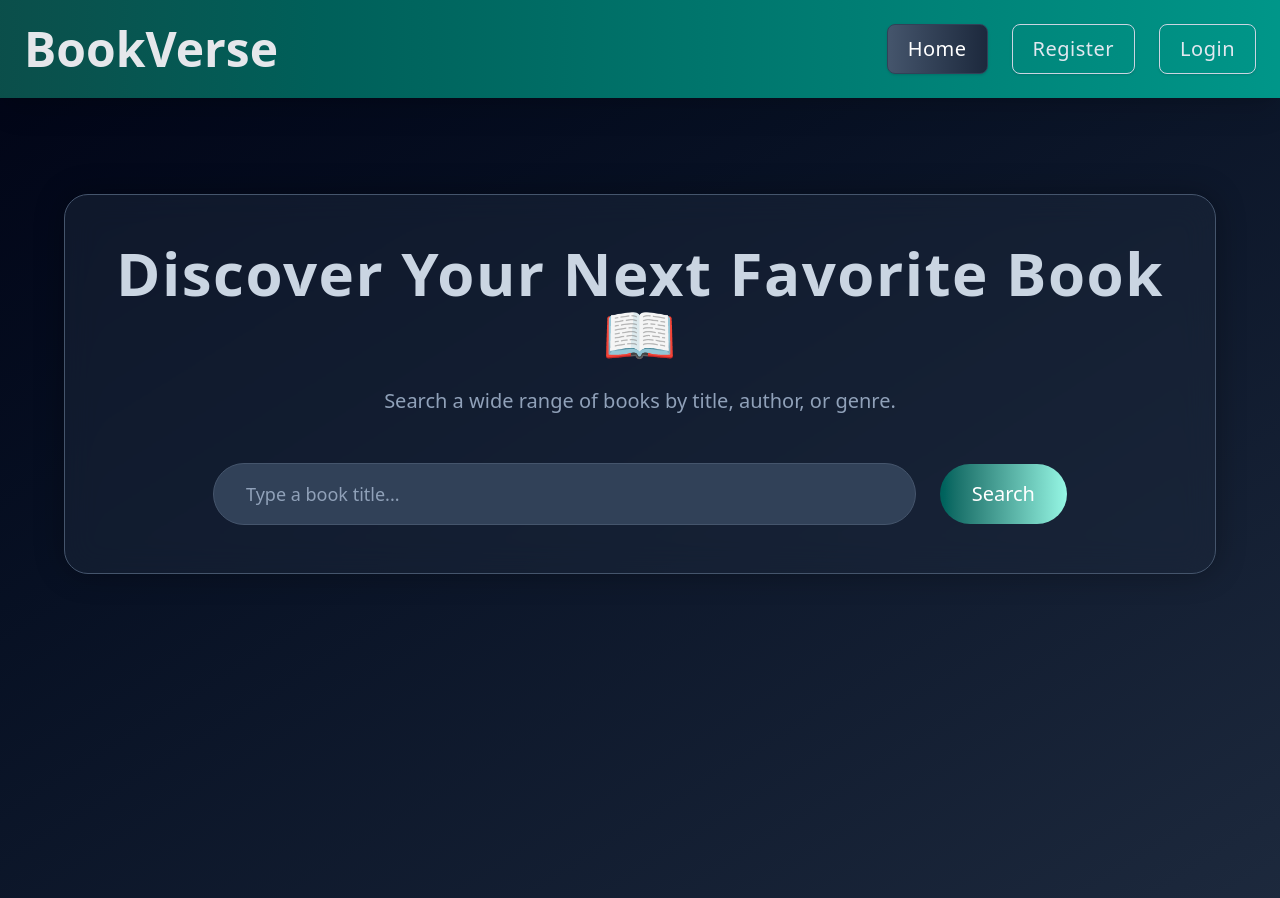
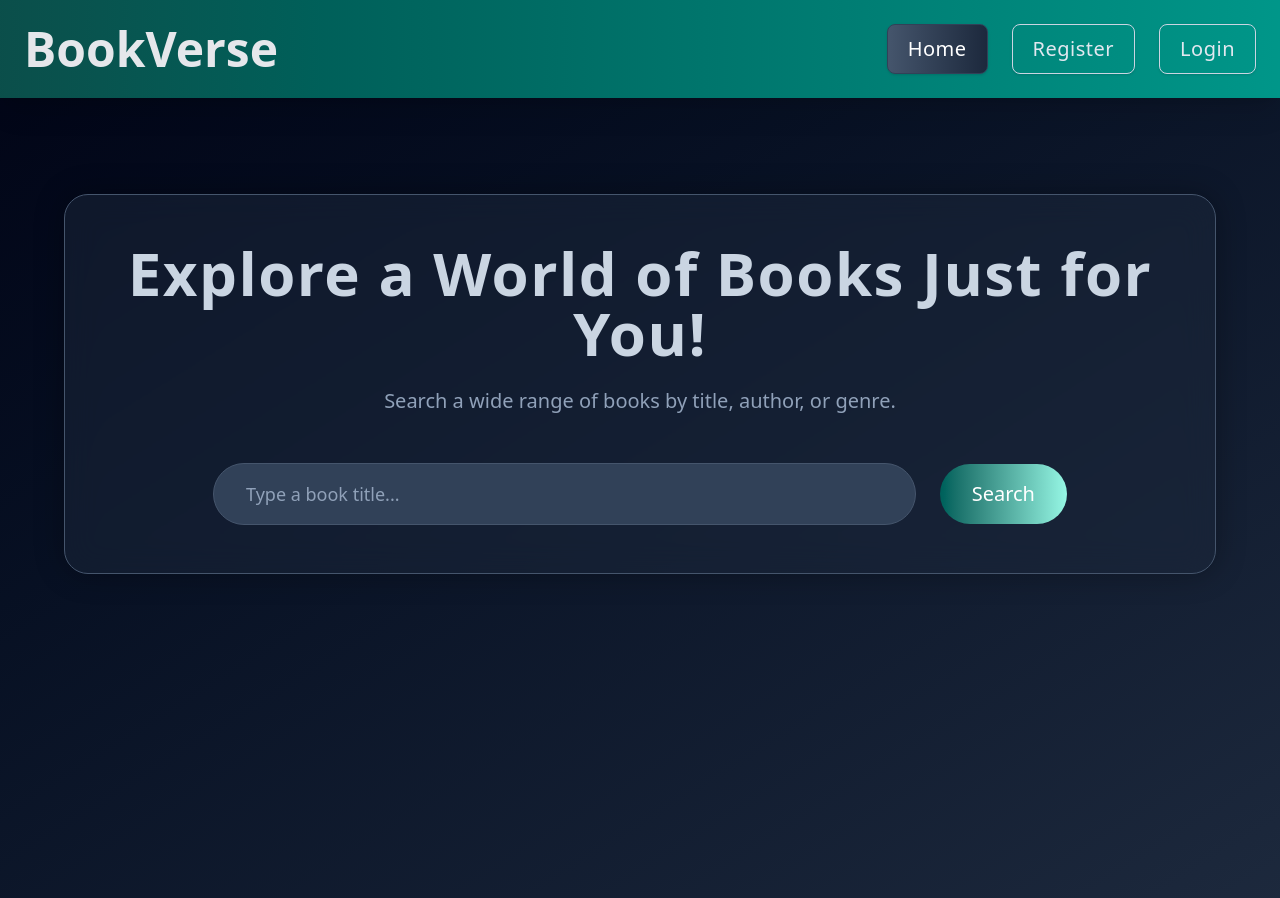
Before and after one commit to KalpaniKapuge/API-book-finder-frontend, a React (Vite) app: page / in a window 1280 px wide. Built offline with nearby package versions, Linux system fonts and the light colour scheme.

Commit message:
modify search title✏️

```diff
--- a/src/pages/home.jsx
+++ b/src/pages/home.jsx
@@ -29,7 +29,7 @@ const Home = () => {
       <div className="relative w-full max-w-6xl mx-auto text-center bg-slate-800/50 p-12 rounded-3xl shadow-[0_0_30px_rgba(0,0,0,0.3)] border border-slate-600 backdrop-blur-lg">
 
         <h2 className="text-6xl font-extrabold text-slate-300 mb-6 tracking-wide">
-          Discover Your Next Favorite Book 📖
+          Explore a World of Books Just for You!
         </h2>
         <p className="text-xl text-slate-400 mb-12">Search a wide range of books by title, author, or genre.</p>
         <div className="flex flex-col sm:flex-row items-center justify-center gap-6">
```
